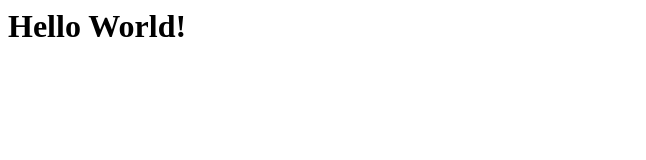
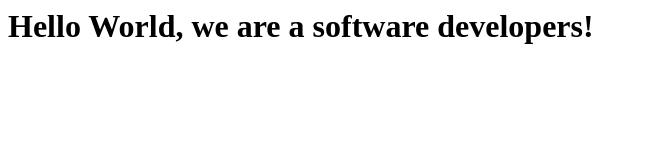
Before and after one commit to EdixCarlos/project-1-m, a plain HTML site: page index.html in a window 1280 px wide. Shown: the whole page, without its empty margins (0-646 px from the left). Drawn offline with Linux system fonts and the light colour scheme.

Commit message:
second commit

```diff
--- a/index.html
+++ b/index.html
@@ -1,6 +1,6 @@
 <DOCTYPE! html>
 <html>
 	<body>
-		<h1>Hello World!</h1>
+		<h1>Hello World, we are a software developers!</h1>
 	</body>
 </html>
```
